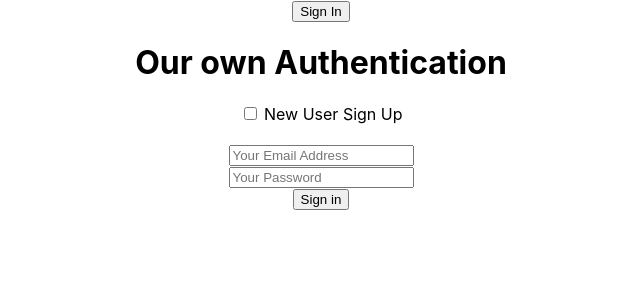
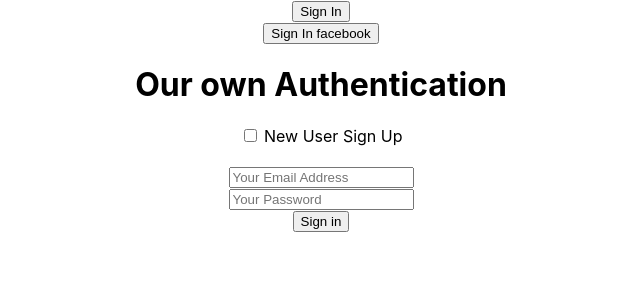
Before and after one commit to habibshrabon/firebase-auth, a React (Create React App) app: page / in a window 1280 px wide. Shown: the top 300 px of the page, without its empty margins (319-959 px from the left). Built offline with nearby package versions, Linux system fonts and the light colour scheme.

Commit message:
work is dome

```diff
--- a/src/App.js
+++ b/src/App.js
@@ -16,13 +16,14 @@ function App() {
     photo: ""
   });
 
-  const provider = new firebase.auth.GoogleAuthProvider();
+  const googleProvider = new firebase.auth.GoogleAuthProvider();
+  const fbProvider = new firebase.auth.FacebookAuthProvider();
 
   const handelSignIn = () => {
     // console.log("sign in");
     firebase
       .auth()
-      .signInWithPopup(provider)
+      .signInWithPopup(googleProvider)
       .then((res) => {
         const { displayName, photoURL, email } = res.user;
         const signedInUser = {
@@ -39,6 +40,36 @@ function App() {
         console.log(err.massage);
       });
   };
+  const handelFbSignIn = () =>{
+      firebase
+      .auth()
+      .signInWithPopup(fbProvider)
+      .then((result) => {
+        /** @type {firebase.auth.OAuthCredential} */
+        var credential = result.credential;
+
+        // The signed-in user info.
+        var user = result.user;
+
+        // This gives you a Facebook Access Token. You can use it to access the Facebook API.
+        var accessToken = credential.accessToken;
+        console.log(user);
+
+        // ...
+      })
+      .catch((error) => {
+        // Handle Errors here.
+        var errorCode = error.code;
+        var errorMessage = error.message;
+        // The email of the user's account used.
+        var email = error.email;
+        // The firebase.auth.AuthCredential type that was used.
+        var credential = error.credential;
+
+        // ...
+      });
+  }
+
   const handelSignOut = () => {
     firebase
       .auth()
@@ -137,6 +168,8 @@ function App() {
       ) : (
         <button onClick={handelSignIn}>Sign In</button>
       )}
+      <br/>
+      <button onClick={handelFbSignIn}>Sign In facebook</button>
       {user.isSignIn && (
         <div>
           <p>welcome, {user.name}</p>
```
